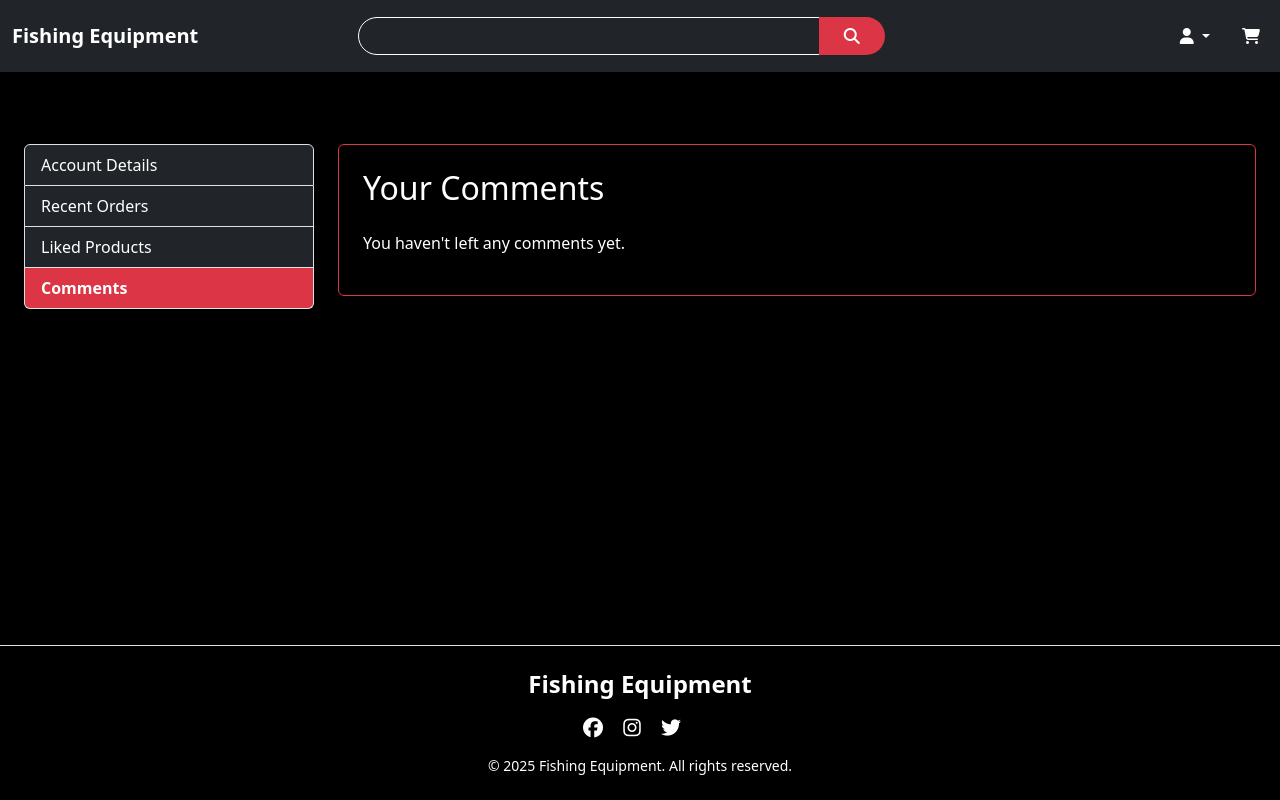
After one commit to StoffeEriksson/sport-fishing-equipment, a Django app: page /interactions/comments/ in a window 1280 px wide. The commit adds this page. Run offline with Django 5.2, Linux system fonts and the light colour scheme; the visitor is signed in with stand-in values (Sample User, id 1); data comes from the database, SQL or seed files in the repository; data that the repository does not hold is empty; some libraries are stand-ins or nearby versions.

Commit message:
created function liked products and user_comments and templates

```diff
--- /dev/null
+++ b/interactions/templates/interactions/comments.html
@@ -0,0 +1,41 @@
+{% extends 'base.html' %}
+{% load static %}
+
+{% block delivery_banner %}{% endblock %}
+{% block category_buttons %}{% endblock %}
+
+{% block content %}
+<div class="container mt-5">
+  <div class="row">
+    <!-- Sidebar -->
+    <div class="col-md-3">
+      <div class="list-group">
+        <a href="{% url 'user_profile' %}" class="list-group-item list-group-item-action bg-dark text-white">Account Details</a>
+        <a href="{% url 'order_history' %}" class="list-group-item list-group-item-action bg-dark text-white">Recent Orders</a>
+        <a href="{% url 'liked_products' %}" class="list-group-item list-group-item-action bg-dark text-white">Liked Products</a>
+        <a href="{% url 'user_comments' %}" class="list-group-item list-group-item-action bg-danger text-white fw-bold">Comments</a>
+      </div>
+    </div>
+
+    <!-- Main Content -->
+    <div class="col-md-9">
+      <div class="border border-danger p-4 rounded">
+        <h2 class="mb-4">Your Comments</h2>
+        {% if comments %}
+          <ul class="list-group">
+            {% for comment in comments %}
+              <li class="list-group-item bg-dark text-white mb-2">
+                <strong>Product:</strong> <a href="{% url 'product_detail' comment.product.id %}" class="text-white">{{ comment.product.name }}</a><br>
+                <strong>Date:</strong> {{ comment.created_at|date:"Y-m-d H:i" }}<br>
+                <strong>Comment:</strong> {{ comment.content }}
+              </li>
+            {% endfor %}
+          </ul>
+        {% else %}
+          <p>You haven't left any comments yet.</p>
+        {% endif %}
+      </div>
+    </div>
+  </div>
+</div>
+{% endblock %}
--- a/interactions/urls.py
+++ b/interactions/urls.py
@@ -5,4 +5,6 @@ urlpatterns = [
     path('like/<int:product_id>/', views.like_product, name='like_product'),
     path('rate/<int:product_id>/', views.submit_rating, name='submit_rating'),
     path('comment/<int:product_id>/', views.submit_comment, name='submit_comment'),
+    path('liked/', views.liked_products, name='liked_products'),
+    path('comments/', views.user_comments, name='user_comments'),
 ]
--- a/interactions/views.py
+++ b/interactions/views.py
@@ -50,3 +50,18 @@ def like_product(request, product_id):
     if not created:
         like.delete()  # Toggle like off
     return redirect('product_detail', product.id)
+
+
+@login_required
+def liked_products(request):
+    liked = Like.objects.filter(user=request.user).select_related('product')
+    liked_products = [like.product for like in liked]
+    return render(request, 'interactions/liked_products.html', {
+        'liked_products': liked_products
+    })
+
+
+@login_required
+def user_comments(request):
+    comments = Comment.objects.filter(user=request.user).select_related('product')
+    return render(request, 'interactions/comments.html', {'comments': comments})
--- a/products/templates/products/product_detail.html
+++ b/products/templates/products/product_detail.html
@@ -17,7 +17,7 @@
       <!-- Like button (heart icon) -->
       <form method="post" action="{% url 'like_product' product.id %}"
             class="position-absolute"
-            style="top: 15px; right: 15px; z-index: 10;">
+            style="top: 5px; right: 18px; z-index: 10;">
         {% csrf_token %}
         <button type="submit" class="btn btn-sm p-0 border-0 bg-transparent">
           {% if user_like %}
--- a/profiles/templates/profiles/profile.html
+++ b/profiles/templates/profiles/profile.html
@@ -19,12 +19,12 @@
         >Recent Orders</a
       >
       <a
-        href=""
+        href="{% url 'liked_products' %} "
         class="list-group-item list-group-item-action bg-dark text-white"
         >Liked Products</a
       >
       <a
-        href=""
+        href="{% url 'user_comments' %}"
         class="list-group-item list-group-item-action bg-dark text-white"
         >Comments</a
       >
```
Also changed, not shown: interactions/templates/interactions/liked_products.html (added, +48 -0 lines).
